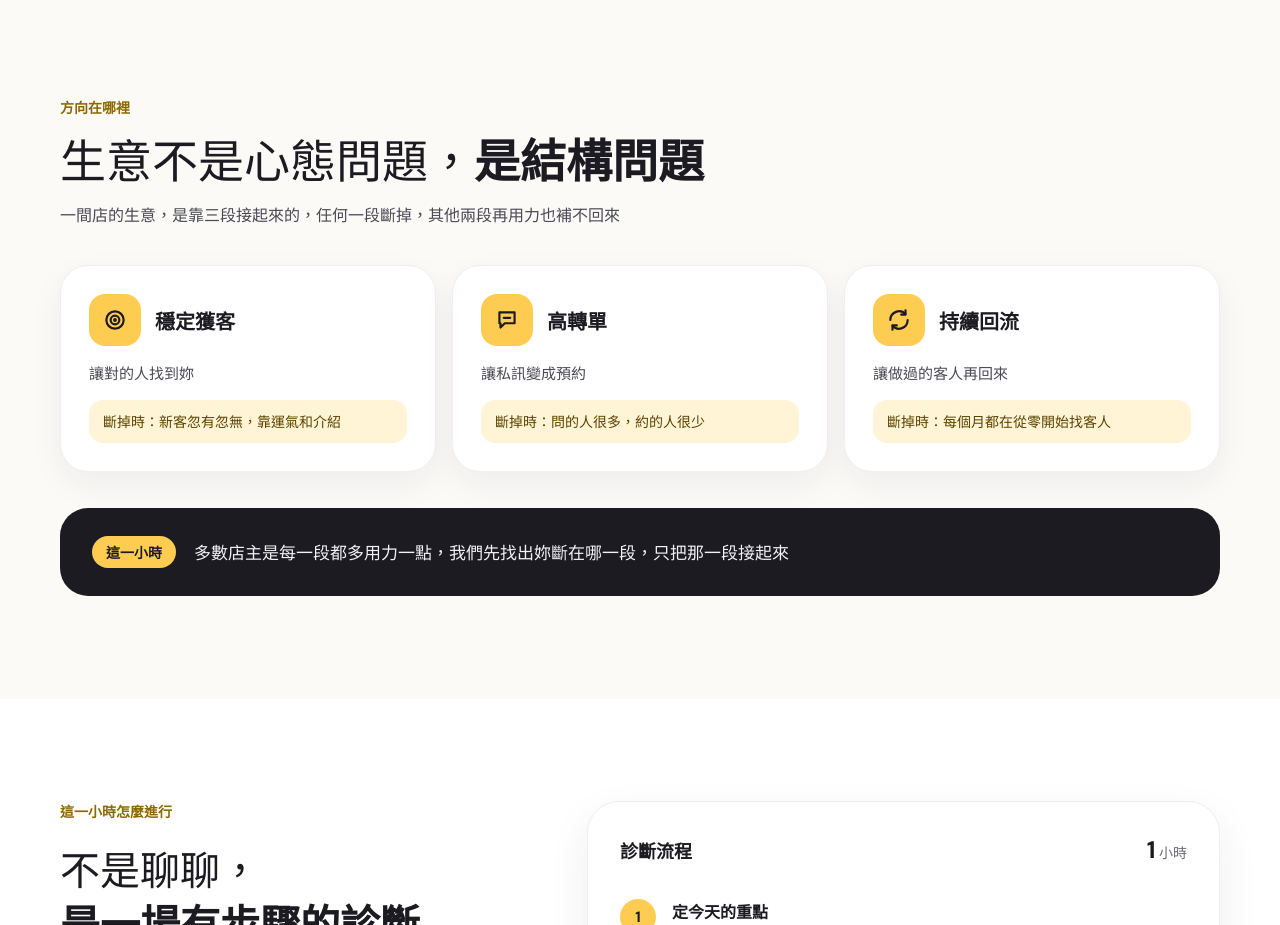
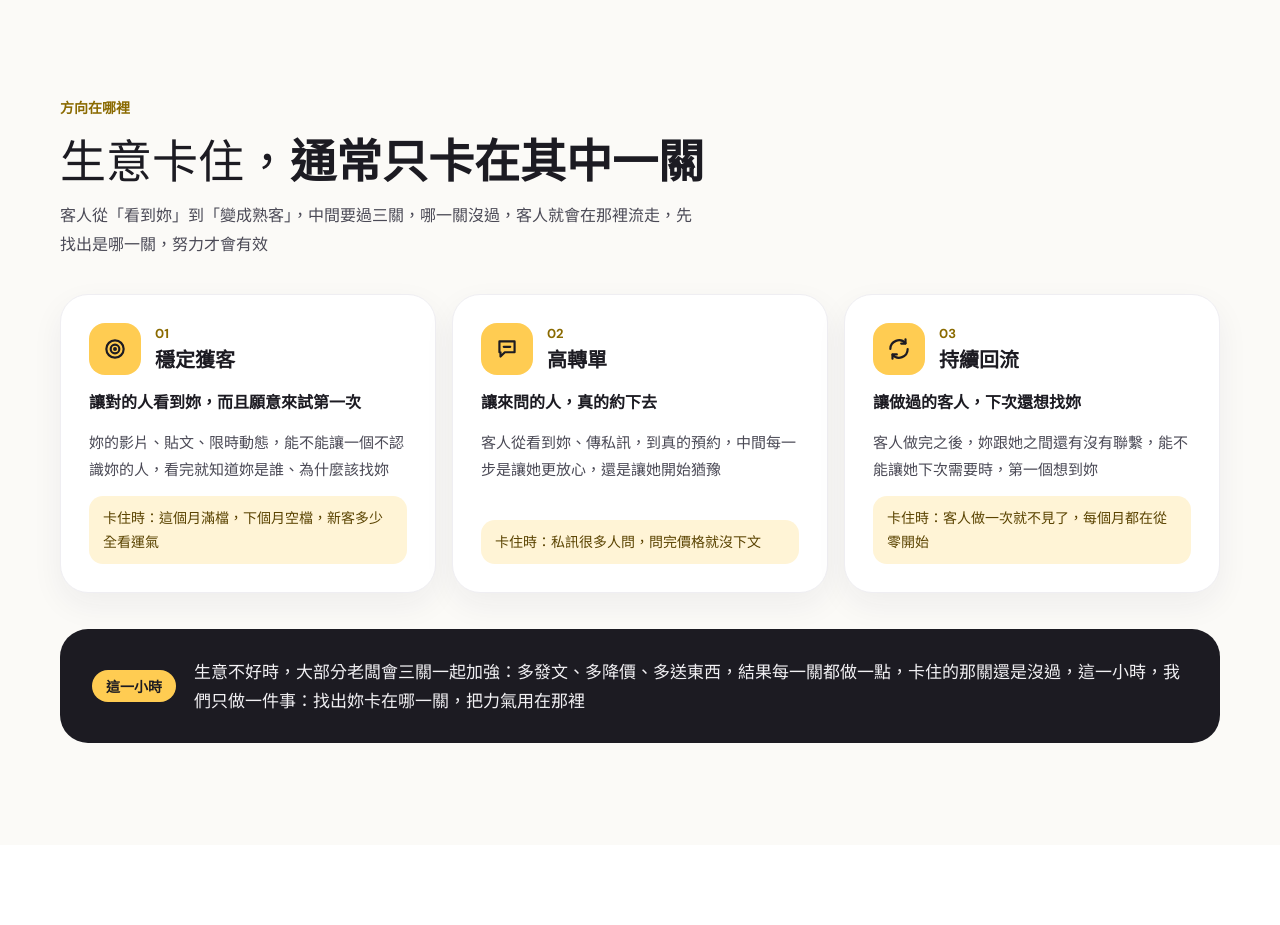
Before and after one commit to saviliu-savi/saviliu-1v1, a plain HTML site: page index.html in a window 1280 px wide. Shown: the part 1140-2065 px from the top of the page. Drawn offline with Linux system fonts and the light colour scheme.

Commit message:
重寫三關區塊文案：標題改為「生意卡住，通常只卡在其中一關」
Co-Authored-By: Claude Opus 5.5 <noreply@anthropic.com>
Claude-Session: https://claude.ai/code/session_01JQe2HFqrc7swKTiSVJJYrJ

```diff
--- a/index.html
+++ b/index.html
@@ -73,38 +73,41 @@ summary::-webkit-details-marker{display:none}
 <div style="max-width: 1160px; margin: 0 auto; padding: 0 24px; display: flex; flex-direction: column; gap: 36px">
 <div style="display: flex; flex-direction: column; gap: 12px">
 <span style="font-size: 14px; font-weight: 700; color: #8a6a00">方向在哪裡</span>
-<h2 style="margin: 0; font-size: clamp(28px, 3.8vw, 46px); line-height: 1.3; font-weight: 400">生意不是心態問題，<span style="font-weight: 700">是結構問題</span></h2>
-<p style="margin: 0; font-size: 16px; line-height: 1.8; color: #4a4955; max-width: 640px">一間店的生意，是靠三段接起來的，任何一段斷掉，其他兩段再用力也補不回來</p>
+<h2 style="margin: 0; font-size: clamp(28px, 3.8vw, 46px); line-height: 1.3; font-weight: 400">生意卡住，<span style="font-weight: 700">通常只卡在其中一關</span></h2>
+<p style="margin: 0; font-size: 16px; line-height: 1.8; color: #4a4955; max-width: 640px">客人從「看到妳」到「變成熟客」，中間要過三關，哪一關沒過，客人就會在那裡流走，先找出是哪一關，努力才會有效</p>
 </div>
 <div style="display: grid; grid-template-columns: repeat(auto-fit, minmax(260px, 1fr)); gap: 16px">
 <div style="background: #ffffff; border: 1px solid #efeef2; border-radius: 28px; box-shadow: 0 12px 32px rgba(40,38,60,0.06); padding: 28px; display: flex; flex-direction: column; gap: 14px">
 <div style="display: flex; align-items: center; gap: 14px">
 <div style="width: 52px; height: 52px; border-radius: 16px; background: #ffcc52; display: flex; align-items: center; justify-content: center"><svg width="26" height="26" viewBox="0 0 24 24" fill="none" stroke="#1c1b22" stroke-width="2" stroke-linecap="round" stroke-linejoin="round" aria-hidden="true"><circle cx="12" cy="12" r="8"></circle><circle cx="12" cy="12" r="4"></circle><circle cx="12" cy="12" r="0.8" fill="#1c1b22"></circle></svg></div>
-<h3 style="margin: 0; font-size: 20px; font-weight: 700">穩定獲客</h3>
+<div style="display: flex; flex-direction: column; gap: 2px"><span style="font-family: 'DM Sans', Arial, sans-serif; font-size: 13px; font-weight: 700; color: #8a6a00">01</span><h3 style="margin: 0; font-size: 20px; font-weight: 700">穩定獲客</h3></div>
 </div>
-<p style="margin: 0; font-size: 15px; line-height: 1.7; color: #4a4955">讓對的人找到妳</p>
-<p style="margin: 0; font-size: 14px; line-height: 1.7; color: #5a4300; background: #fff4d6; border-radius: 14px; padding: 10px 14px">斷掉時：新客忽有忽無，靠運氣和介紹</p>
+<p style="margin: 0; font-size: 16px; line-height: 1.6; font-weight: 700">讓對的人看到妳，而且願意來試第一次</p>
+<p style="margin: 0; font-size: 15px; line-height: 1.8; color: #4a4955">妳的影片、貼文、限時動態，能不能讓一個不認識妳的人，看完就知道妳是誰、為什麼該找妳</p>
+<p style="margin: auto 0 0; font-size: 14px; line-height: 1.7; color: #5a4300; background: #fff4d6; border-radius: 14px; padding: 10px 14px">卡住時：這個月滿檔，下個月空檔，新客多少全看運氣</p>
 </div>
 <div style="background: #ffffff; border: 1px solid #efeef2; border-radius: 28px; box-shadow: 0 12px 32px rgba(40,38,60,0.06); padding: 28px; display: flex; flex-direction: column; gap: 14px">
 <div style="display: flex; align-items: center; gap: 14px">
 <div style="width: 52px; height: 52px; border-radius: 16px; background: #ffcc52; display: flex; align-items: center; justify-content: center"><svg width="26" height="26" viewBox="0 0 24 24" fill="none" stroke="#1c1b22" stroke-width="2" stroke-linecap="round" stroke-linejoin="round" aria-hidden="true"><path d="M5 5h14v10H10l-4 4v-4H5z"></path><path d="M9 10h6"></path></svg></div>
-<h3 style="margin: 0; font-size: 20px; font-weight: 700">高轉單</h3>
+<div style="display: flex; flex-direction: column; gap: 2px"><span style="font-family: 'DM Sans', Arial, sans-serif; font-size: 13px; font-weight: 700; color: #8a6a00">02</span><h3 style="margin: 0; font-size: 20px; font-weight: 700">高轉單</h3></div>
 </div>
-<p style="margin: 0; font-size: 15px; line-height: 1.7; color: #4a4955">讓私訊變成預約</p>
-<p style="margin: 0; font-size: 14px; line-height: 1.7; color: #5a4300; background: #fff4d6; border-radius: 14px; padding: 10px 14px">斷掉時：問的人很多，約的人很少</p>
+<p style="margin: 0; font-size: 16px; line-height: 1.6; font-weight: 700">讓來問的人，真的約下去</p>
+<p style="margin: 0; font-size: 15px; line-height: 1.8; color: #4a4955">客人從看到妳、傳私訊，到真的預約，中間每一步是讓她更放心，還是讓她開始猶豫</p>
+<p style="margin: auto 0 0; font-size: 14px; line-height: 1.7; color: #5a4300; background: #fff4d6; border-radius: 14px; padding: 10px 14px">卡住時：私訊很多人問，問完價格就沒下文</p>
 </div>
 <div style="background: #ffffff; border: 1px solid #efeef2; border-radius: 28px; box-shadow: 0 12px 32px rgba(40,38,60,0.06); padding: 28px; display: flex; flex-direction: column; gap: 14px">
 <div style="display: flex; align-items: center; gap: 14px">
 <div style="width: 52px; height: 52px; border-radius: 16px; background: #ffcc52; display: flex; align-items: center; justify-content: center"><svg width="26" height="26" viewBox="0 0 24 24" fill="none" stroke="#1c1b22" stroke-width="2" stroke-linecap="round" stroke-linejoin="round" aria-hidden="true"><path d="M4 12a8 8 0 0 1 14-5.3M20 12a8 8 0 0 1-14 5.3"></path><path d="M18 3v4h-4M6 21v-4h4"></path></svg></div>
-<h3 style="margin: 0; font-size: 20px; font-weight: 700">持續回流</h3>
+<div style="display: flex; flex-direction: column; gap: 2px"><span style="font-family: 'DM Sans', Arial, sans-serif; font-size: 13px; font-weight: 700; color: #8a6a00">03</span><h3 style="margin: 0; font-size: 20px; font-weight: 700">持續回流</h3></div>
 </div>
-<p style="margin: 0; font-size: 15px; line-height: 1.7; color: #4a4955">讓做過的客人再回來</p>
-<p style="margin: 0; font-size: 14px; line-height: 1.7; color: #5a4300; background: #fff4d6; border-radius: 14px; padding: 10px 14px">斷掉時：每個月都在從零開始找客人</p>
+<p style="margin: 0; font-size: 16px; line-height: 1.6; font-weight: 700">讓做過的客人，下次還想找妳</p>
+<p style="margin: 0; font-size: 15px; line-height: 1.8; color: #4a4955">客人做完之後，妳跟她之間還有沒有聯繫，能不能讓她下次需要時，第一個想到妳</p>
+<p style="margin: auto 0 0; font-size: 14px; line-height: 1.7; color: #5a4300; background: #fff4d6; border-radius: 14px; padding: 10px 14px">卡住時：客人做一次就不見了，每個月都在從零開始</p>
 </div>
 </div>
 <div style="background: #1c1b22; border-radius: 28px; padding: 28px 32px; display: flex; align-items: center; gap: 18px; flex-wrap: wrap">
 <span style="font-size: 14px; font-weight: 700; color: #1c1b22; background: #ffcc52; border-radius: 999px; padding: 6px 14px">這一小時</span>
-<p style="margin: 0; flex: 1 1 320px; font-size: 17px; line-height: 1.7; color: #f2f1f4">多數店主是每一段都多用力一點，我們先找出妳斷在哪一段，只把那一段接起來</p>
+<p style="margin: 0; flex: 1 1 320px; font-size: 17px; line-height: 1.7; color: #f2f1f4">生意不好時，大部分老闆會三關一起加強：多發文、多降價、多送東西，結果每一關都做一點，卡住的那關還是沒過，這一小時，我們只做一件事：找出妳卡在哪一關，把力氣用在那裡</p>
 </div>
 </div>
 </section>
```
